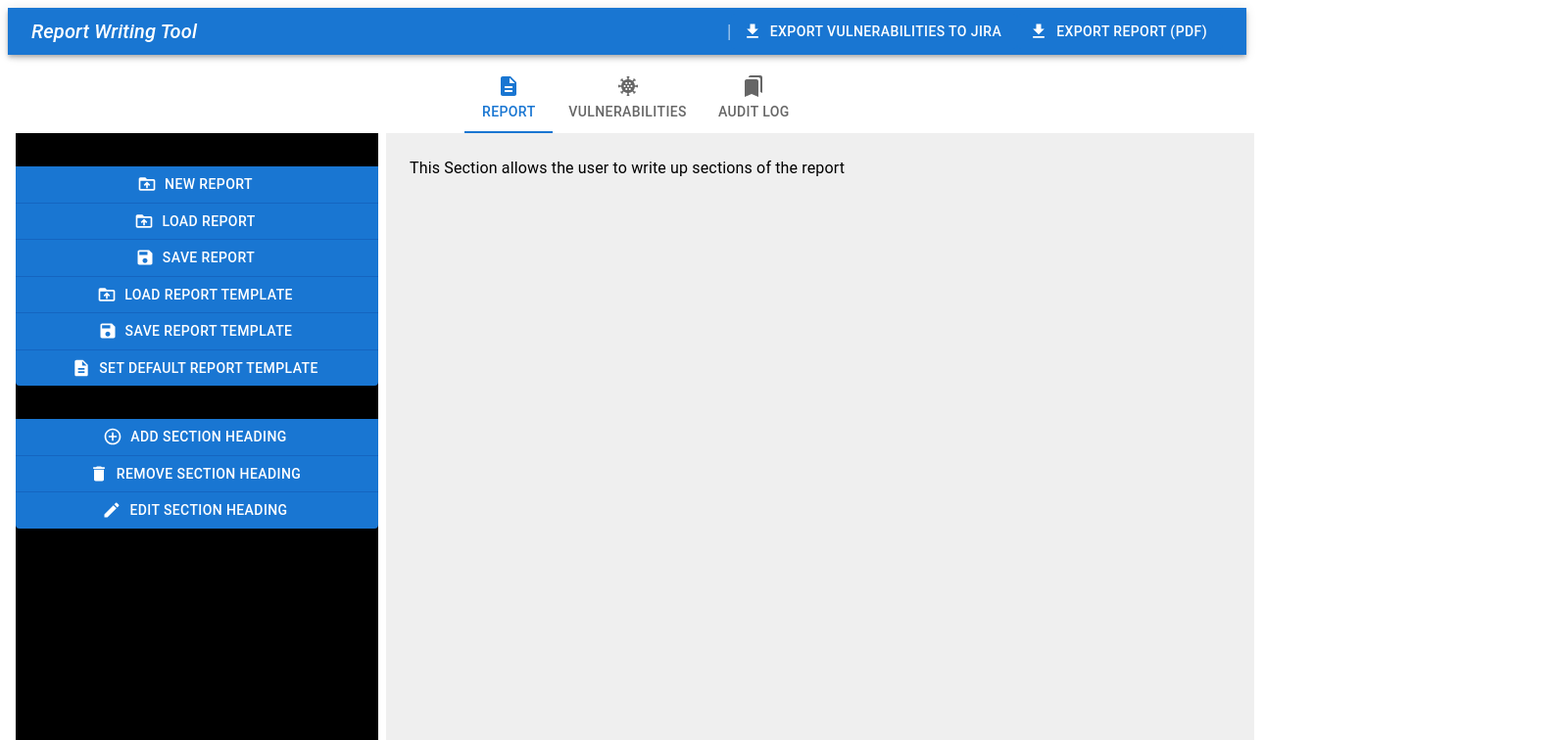
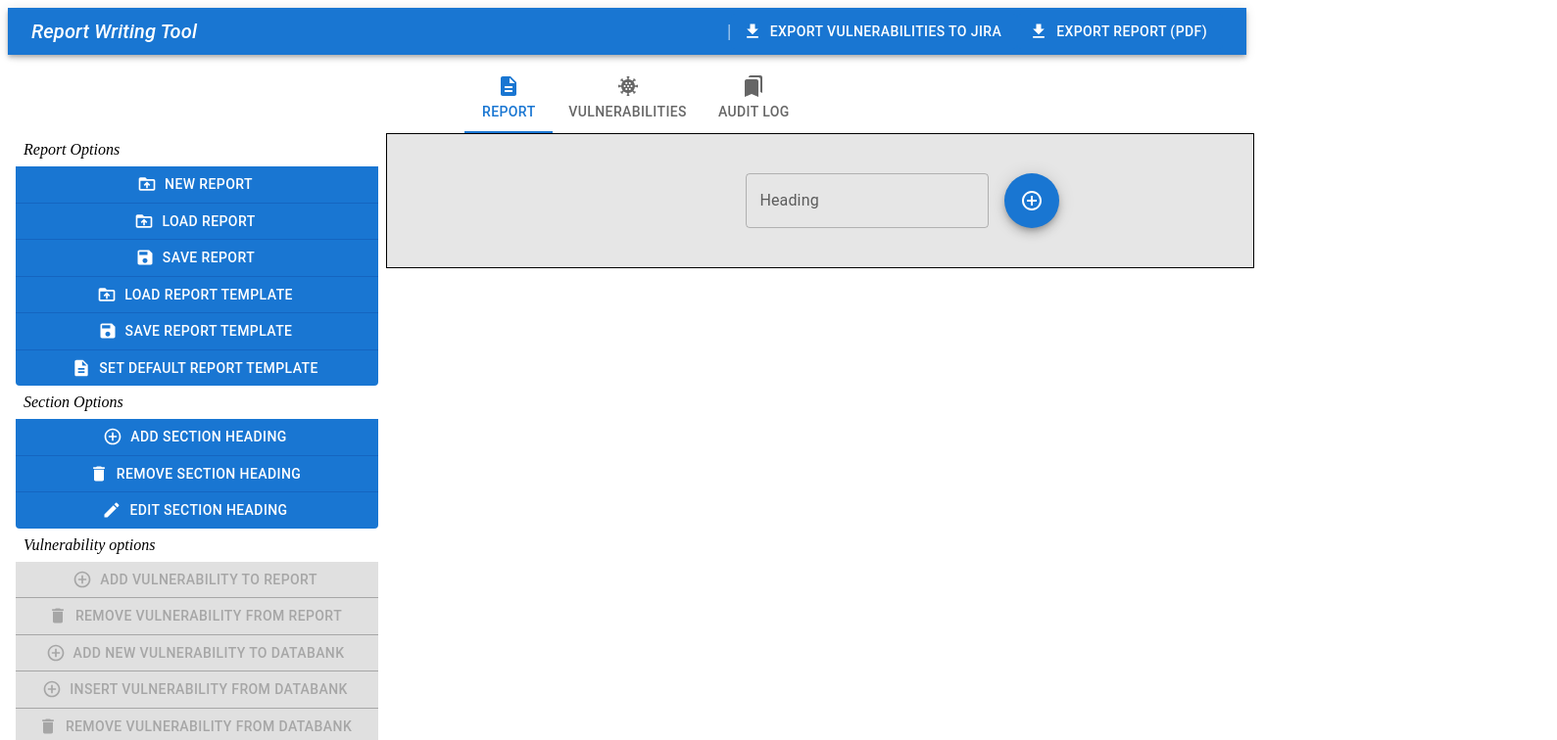
Before and after one commit to Adam-board/Front-End-Dissertation-AdamBoard, a React (Create React App) app in the folder client/: page / in a window 1280 px wide. Shown: the top 756 px of the page at 98% size, 1589 px wide, since content can reach past the window. Built offline with nearby package versions, Linux system fonts and the light colour scheme.

Commit message:
Before Changing to component-based programming (properly)

```diff
--- a/client/package.json
+++ b/client/package.json
@@ -4,6 +4,8 @@
   "private": true,
   "proxy": "http://localhost:5000",
   "dependencies": {
+    "@blocknote/core": "^0.12.3",
+    "@blocknote/react": "^0.12.3",
     "@emotion/react": "^11.11.3",
     "@emotion/styled": "^11.11.0",
     "@fontsource/roboto": "^5.0.8",
@@ -13,6 +15,7 @@
     "@testing-library/jest-dom": "^5.17.0",
     "@testing-library/react": "^13.4.0",
     "@testing-library/user-event": "^13.5.0",
+    "draft-js": "^0.11.7",
     "localforage": "^1.10.0",
     "match-sorter": "^6.3.4",
     "react": "^18.2.0",
--- a/client/src/App.js
+++ b/client/src/App.js
@@ -1,12 +1,10 @@
 
-//If making a comment inside of React Fragment, use this {/* */}
-
+//If making a comment inside of the React Fragment, use this {/* */}
 
 //The main imports to ensure everything is treated as React
 import * as React from 'react';
-import Grid from '@mui/material/Grid'; // Grid version 1
 
-//All objects related to this project
+//All objects related to this project From MUI
 import Button from '@mui/material/Button';
 import ButtonGroup from '@mui/material/ButtonGroup';
 import Checkbox from '@mui/material/Checkbox';
@@ -16,6 +14,12 @@ import Toolbar from '@mui/material/Toolbar';
 import Typography from '@mui/material/Typography';
 import PropTypes from 'prop-types';
 import Tooltip from '@mui/material/Tooltip';
+import TextField from '@mui/material/TextField';
+import DialogTitle from '@mui/material/DialogTitle';
+import Dialog from '@mui/material/Dialog';
+import IconButton from '@mui/material/IconButton';
+import Fab from '@mui/material/Fab';
+import Grid from '@mui/material/Grid'; // Grid version 1
 
 //Objects that handle the different tabs which exist
 import Tabs from '@mui/material/Tabs';
@@ -36,9 +40,13 @@ import CoronavirusIcon from '@mui/icons-material/Coronavirus'; //Vuln Tab
 import BookmarksIcon from '@mui/icons-material/Bookmarks'; //Bookmarks Tab
 
 
+//Contains all imports for Draft.Js
+import ReactDOM from 'react-dom';
+import {Editor, EditorState} from 'draft-js';
+import 'draft-js/dist/Draft.css';
 
-//The variables where all the buttons related to reports are declared
-//and can be interacted with at a later point using keys
+
+//This section contains all the tool tips to understand what each button and tab does
 
 //Report Options Button Descriptions
 const NewReport = `Begin a new report with the default template of section headings displayed automatically and ready to edit.
@@ -79,17 +87,8 @@ const ExportReport = `Export all of the sections and vulnerabilities into a PDF
 
 
 
-
-
-
-
-
-
-
-
-
+//The buttongroups and all objects/variables related to buttons.
 const ButtonWidth = 370
-
 
 //TODO implement functionality into buttons based on their respective keys
 const ButtonsReport = [
@@ -170,7 +169,11 @@ const AuditLog = [
 ];
 
 
-//This section contains all the tool tips to understand what each button and tab does
+//<IconButton aria-label='delete' color='error' ><DeleteIcon /> </IconButton>
+
+
+//<Editor editorState={editorState} onChange={setEditorState}/>
+
 
 
 //Checkbox for Marking Stuff
@@ -204,7 +207,6 @@ CustomTabPanel.propTypes = {
   value: PropTypes.number.isRequired,
 };
 
-
 function a11yProps(index) {
   return {
     id: `simple-tab-${index}`,
@@ -213,14 +215,23 @@ function a11yProps(index) {
 }
 
 
+
 //TODO Implement all objects required to finish UI in design phase
 //TODO Plan out where the layout will go and how it will look
 function App() {
+
+
+ // Creates a new editor instance of DraftJS. (Use for each section that is added into the report to allow as much customisability as possible!)
+ //const [editorState, setEditorState] = React.useState(
+  //() => EditorState.createEmpty(), );
+
+
   const [value, setValue] = React.useState(0);
 
-  const [] = React.useState('');
-  const [] = React.useState('');
-  const [] = React.useState('');
+  //These will create a new entry everytime it is created through clicking the appropriate button (e.g. Add Section Heading will open a popup, fill out details and press save, it will then display and can be written to)
+  const [HeadingEntry, setHeadingEntry] = React.useState('');
+  const [VulnEntry, setVulnEntry] = React.useState('');
+  const [AuditEntry, setAuditEntry] = React.useState('');
 
 
   const handleChange = (event, newValue) => {
@@ -245,7 +256,6 @@ function App() {
       </Tooltip>
 
 
-
       </Toolbar>
       </AppBar>
     </Box>
@@ -264,7 +274,7 @@ function App() {
     </Grid>
 <Box sx={{bgcolor: 'background.paper', display: 'inline-flex', flexDirection: 'row', alignContent: 'stretch' , justifyContent: 'flex-start', flexWrap: 'nowrap', width: '100%'}}>
 
-<Box sx={{bgcolor: 'ActiveCaption', justifyContent: 'center', alignItems: 'center'}}>
+<Box sx={{justifyContent: 'center', alignItems: 'center'}}>
 
 
 
@@ -337,26 +347,119 @@ function App() {
         </Box>
 
 
-     <Box sx={{bgcolor: 'ButtonHighlight', justifyContent: 'center', alignItems: 'center',  width: '85%', marginLeft: 1}}>
+     <Box sx={{bgcolor: '#e6e6e6', border:1, width: '84%', height: '100%', marginLeft: 1}}>
+
      <CustomTabPanel value={value} index={0}>
-      This Section allows the user to write up sections of the report
+
+     <Grid container
+         margin={1}
+         direction={'column'}
+         marginLeft={"40%"}>
+
+
+    <Grid item>
+     <Box
+        component='form'
+        sx={{  '& > :not(style)': { m: 1, width: '50' },}}
+        noValidate
+        autoComplete="off"
+        alignContent="center">
+
+        <TextField id="Heading" label="Heading" variant='outlined' />
+
+        <Fab color="primary" aria-label="add" marginLeft={"40%"} Type="submit">
+        <AddCircleOutlineIcon />
+      </Fab>
+
+        </Box>
+
+        </Grid>
+
+      </Grid>
+
+
 
       </CustomTabPanel>
 
+
+
       <CustomTabPanel value={value} index={1}>
-        This section allows the user to insert Vulnerabilities from either the vulnerability databank or write the vulnerabilities new themselves
+
+      <Grid container
+         margin={1}
+         direction={'column'}
+         marginLeft={"40%"}>
+
+
+    <Grid item>
+     <Box
+        component='form'
+        sx={{  '& > :not(style)': { m: 1, width: '50' },}}
+        noValidate
+        autoComplete="off"
+        alignContent="center">
+
+        <TextField id="Vulnerability" label="Vulnerability" variant='outlined' />
+
+
+
+        </Box>
+
+        </Grid>
+        <Grid item marginLeft={"5%"}>
+        <Fab color="primary" aria-label="add" marginLeft={"40%"}>
+        <AddCircleOutlineIcon />
+      </Fab>
+      </Grid>
+
+      </Grid>
       </CustomTabPanel>
 
      <CustomTabPanel value={value} index={2}>
-        This section is an audit log that can be attached to the vulnerabilities so an external user could see the tools used to discover the vulnerability
+
+
+     <Grid container
+         margin={1}
+         direction={'column'}
+         marginLeft={"40%"}>
+
+
+    <Grid item>
+     <Box
+        component='form'
+        sx={{  '& > :not(style)': { m: 1, width: '50' },}}
+        noValidate
+        autoComplete="off"
+        alignContent="center">
+
+        <TextField id="AuditEntry" label="Audit Entry" variant='outlined' />
+
+
+
+
+
+        </Box>
+
+        </Grid>
+        <Grid item marginLeft={"5%"}>
+        <Fab color="primary" aria-label="add" marginLeft={"40%"}>
+        <AddCircleOutlineIcon />
+      </Fab>
+      </Grid>
+
+      </Grid>
       </CustomTabPanel>
 
       </Box>
         </Box>
           </Grid>
 
+
+
+
         </React.Fragment>
 
   );
 }
+
 export default App
```
Also changed, not shown: 1 other file (tests, documents, lock files or other folders).
